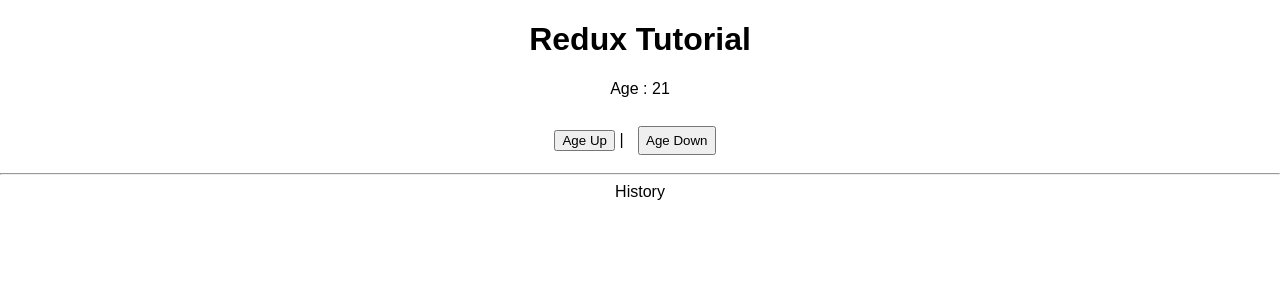
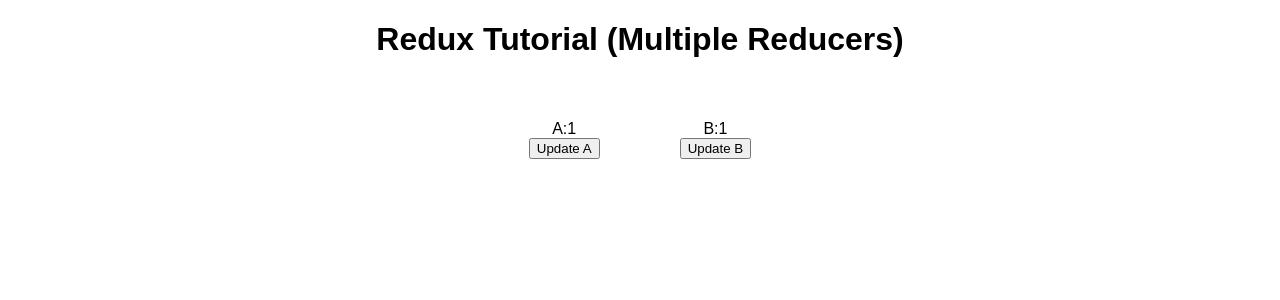
Before and after one commit to A86S/redux-tutorial, a React (Create React App) app: page / in a window 1280 px wide. Shown: the top 300 px of the page. Built offline with nearby package versions, Linux system fonts and the light colour scheme.

Commit message:
combine reducer

```diff
--- a/src/App.css
+++ b/src/App.css
@@ -27,18 +27,7 @@
   to { transform: rotate(360deg); }
 }
 
-ageUp,
-.ageDown {
-  margin: 10px;
-  padding-top: 5px;
-  padding-bottom: 5px;
+.col {
+  display: inline-block;
+  margin: 40px;
 }
-
-.historyItem {
-  list-style-type: none;
-  border: 1px solid #f9e5ad;
-  margin: 10px;
-  padding-top: 30px;
-  padding-bottom: 30px;
-  background-color: #f7e8bc70;
-}
--- a/src/App.js
+++ b/src/App.js
@@ -6,29 +6,25 @@ class App extends Component {
   render() {
     return (
       <div className="App">
-          <h1>Redux Tutorial </h1>
-          <span>Age : {this.props.age}</span>
-          <br/>
-          <br/>
-          <span><button  className="ageUp" onClick={this.props.onAgeUp}>Age Up</button></span>
-          { ` | `}
-          <span><button  className="ageDown" onClick={this.props.onAgeDown}>Age Down</button></span>
-          <hr/>
-          <div>
-            History
+          <h1>Redux Tutorial (Multiple Reducers) </h1>
+          <div className='col'>
+            <div>
+              <span>A:</span>
+              <span>{this.props.a}</span>
+            </div>
+            <div>
+              <button onClick={ () => this.props.updateA(this.props.b) }>Update A</button>
+            </div>
           </div>
-          <div>
-              {
-                this.props.history.map(item => (
-                  <li
-                    className="historyItem"
-                    key={item.id}
-                    onClick={ () => this.props.onDeleteItem(item.id)}
-                    >
-                    {item.age}
-                  </li>
-                ))
-              }
+
+          <div className='col'>
+            <div>
+              <span>B:</span>
+              <span>{this.props.b}</span>
+            </div>
+            <div>
+              <button onClick={ () => this.props.updateB(this.props.a) }>Update B</button>
+            </div>
           </div>
 
       </div>
@@ -36,18 +32,17 @@ class App extends Component {
   }
 }
 
-const mapStateToProps = (state) => {
+const mapStateToProps = state => {
   return {
-     age : state.age,
-     history : state.history
+    a: state.rA.a,
+    b: state.rB.b
   };
 };
 
 const mapDispatchToProps = (dispatch) => {
   return {
-    onAgeUp : () => dispatch({type: 'AGE_UP', value : 1}),
-    onAgeDown : () => dispatch({type: 'AGE_DOWN', value : 1}),
-    onDeleteItem : (id) => dispatch({type: 'DEL_ITEM', id : id})
+   updateA : b => dispatch({type: 'UPDATE_A', b:b}),
+   updateB : a => dispatch({type: 'UPDATE_B', a:a})
   }
 };
 
--- a/src/index.js
+++ b/src/index.js
@@ -3,10 +3,16 @@ import ReactDOM from 'react-dom';
 import './index.css';
 import App from './App';
 import registerServiceWorker from './registerServiceWorker';
-import reducer from './reducers/reducer'
-import { createStore } from 'redux';
+import reducerA from './reducers/reducerA'
+import reducerB from './reducers/reducerB'
+import { createStore, combineReducers } from 'redux';
 import { Provider } from 'react-redux';
 
-const store = createStore(reducer);
+const rootReducer = combineReducers({
+    rA : reducerA,
+    rB: reducerB
+});
+
+const store = createStore(rootReducer);
 ReactDOM.render(<Provider store={store}><App /></Provider>, document.getElementById('root'));
 registerServiceWorker();
--- /dev/null
+++ b/src/reducers/reducerA.js
@@ -0,0 +1,15 @@
+const initialState = {
+    a : 1
+}
+
+const reducerA = (state=initialState, action) => {
+    if(action.type === 'UPDATE_A'){
+        return {
+            ...state, a: state.a + action.b
+        }
+    }
+
+    return state;
+}
+
+export default reducerA;
--- /dev/null
+++ b/src/reducers/reducerB.js
@@ -0,0 +1,15 @@
+const initialState = {
+    b : 1
+}
+
+const reducerB = (state=initialState, action) => {
+    if(action.type === 'UPDATE_B'){
+        return {
+            ...state, b: state.b + action.a
+        }
+    }
+
+    return state;
+}
+
+export default reducerB;
```
